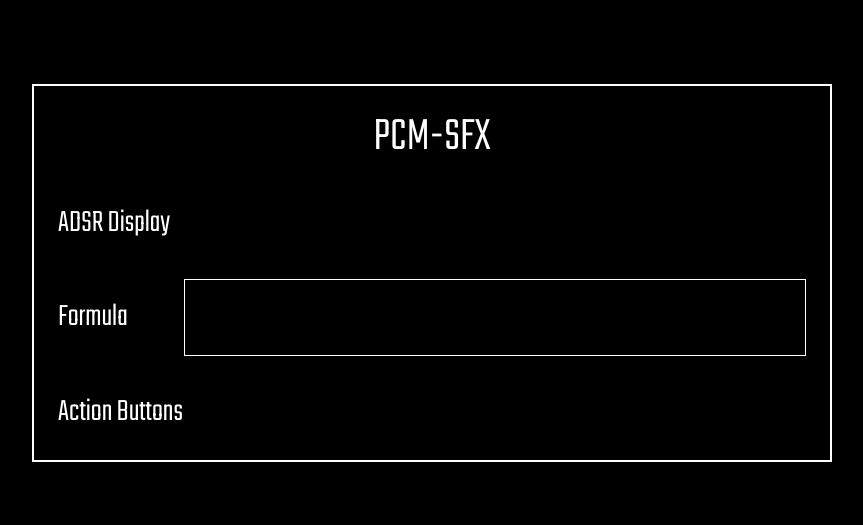
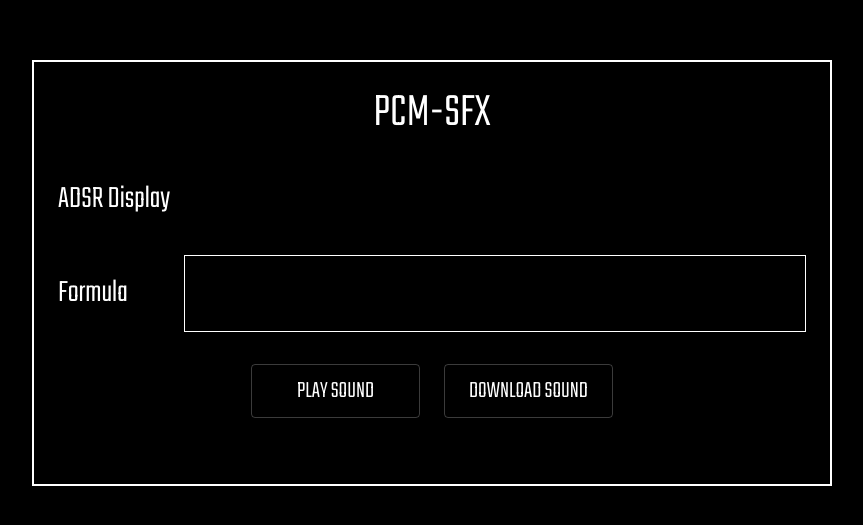
Before and after one commit to threadsmind/pcm-sfx, a React app: page / in a window 1280 px wide. Shown: the part 127-652 px from the top of the page, without its empty margins (208-1071 px from the left). Built offline with nearby package versions, Linux system fonts and the light colour scheme.

Commit message:
Action buttons UI

```diff
--- a/src/components/ActionButtons.js
+++ b/src/components/ActionButtons.js
@@ -1,11 +1,25 @@
-import { Box, Typography } from '@material-ui/core';
+import { Button, Grid } from '@material-ui/core';
+import { styled } from '@material-ui/core/styles';
 import React from 'react';
-import content from '../utils/content';
+import content from 'utils/content';
+
+const StyledButton = styled(Button)(
+  () => ({
+    fontSize: '1.5rem',
+    width: '100%'
+  }),
+  { name: 'StyledButton' }
+);
 
 const ActionButtons = () => (
-  <Box>
-    <Typography>{content.actionButtons}</Typography>
-  </Box>
+  <Grid container justifyContent="center" spacing={3}>
+    <Grid item sm={3}>
+      <StyledButton variant="outlined">{content.actionButtons.playLabel}</StyledButton>
+    </Grid>
+    <Grid item sm={3}>
+      <StyledButton variant="outlined">{content.actionButtons.downloadLabel}</StyledButton>
+    </Grid>
+  </Grid>
 );
 
 export default ActionButtons;
--- a/src/content/enUS.js
+++ b/src/content/enUS.js
@@ -9,7 +9,10 @@ const enUS = {
       inputLabel: 'PCM formula input'
     },
     adsrDisplay: 'ADSR Display',
-    actionButtons: 'Action Buttons'
+    actionButtons: {
+      playLabel: 'Play Sound',
+      downloadLabel: 'Download Sound'
+    }
   }
 };
 
```
